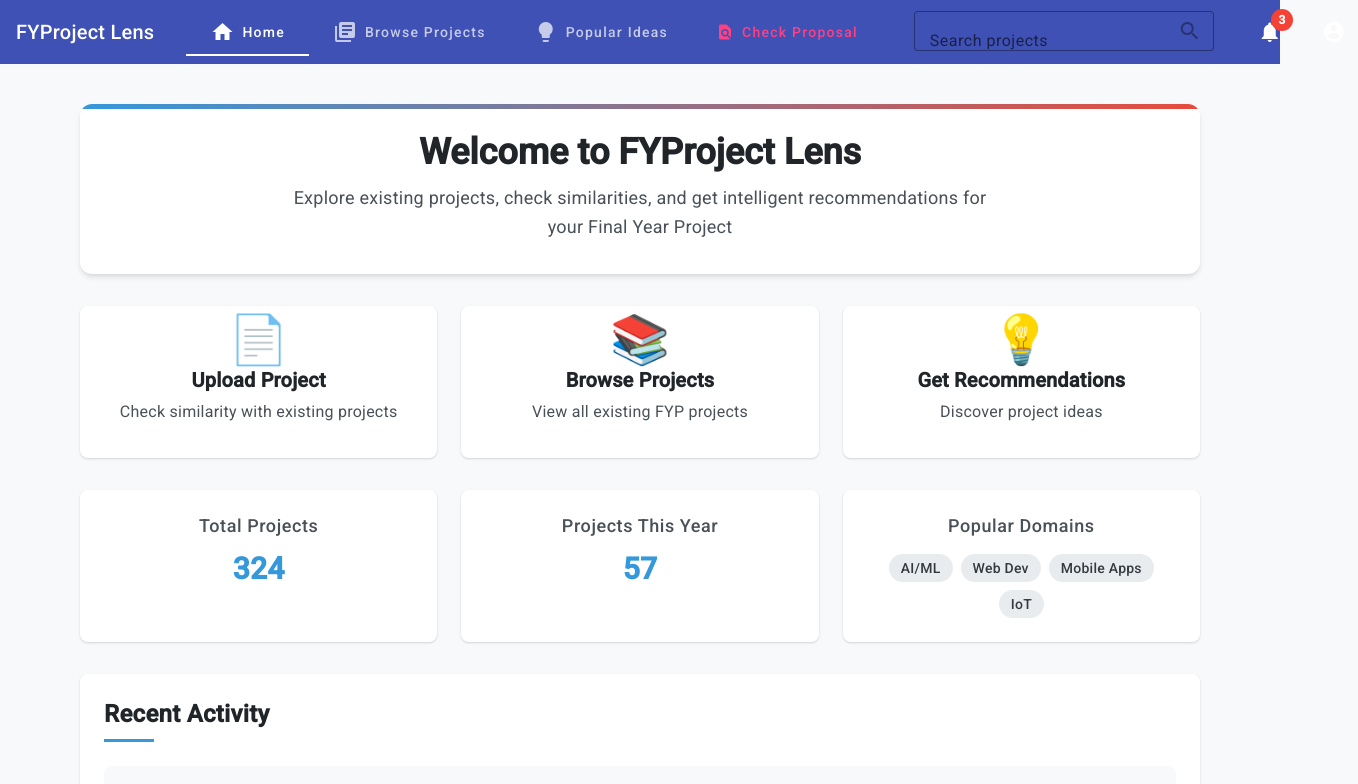
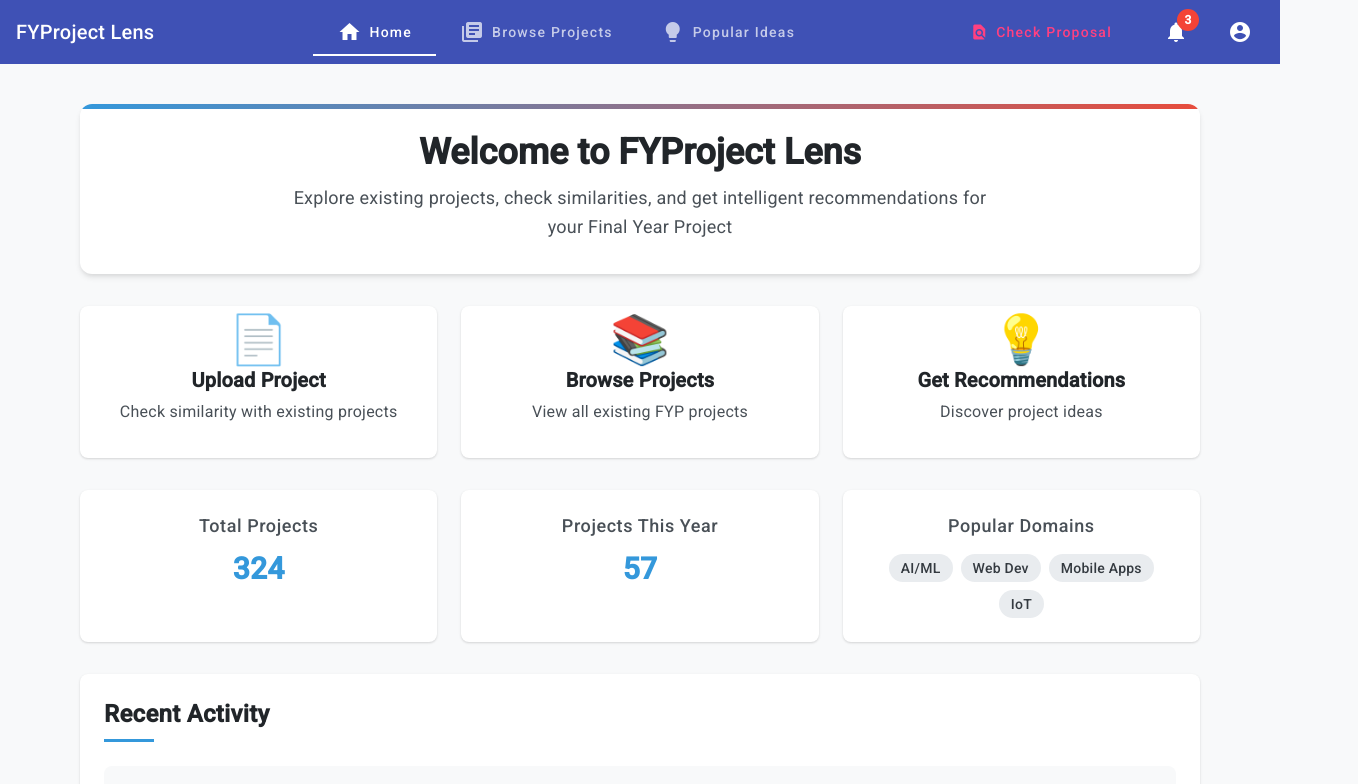
Before and after one commit to pascode47/fyproject-lens, an Angular app in the folder frontend/: page /home in a window 1280 px wide. Shown: the top 784 px of the page, 1358 px wide, since content can reach past the window. Built offline with nearby package versions, Linux system fonts and the light colour scheme.

Commit message:
vulnurabilities in the packages fix

```diff
--- a/frontend/src/app/shared/header/header.component.html
+++ b/frontend/src/app/shared/header/header.component.html
@@ -33,27 +33,7 @@
         <span>Check Proposal</span>
       </button>
 
-      <!-- Search Bar -->
-      <div class="search-container">
-        <mat-form-field appearance="outline">
-          <mat-label>Search projects</mat-label>
-          <input
-            matInput
-            [(ngModel)]="searchQuery"
-            placeholder="Search projects..."
-            (keyup.enter)="onSearch()"
-          >
-          <button
-            mat-icon-button
-            matSuffix
-            (click)="onSearch()"
-            [disabled]="!searchQuery.trim()"
-            aria-label="Search"
-          >
-            <mat-icon>search</mat-icon>
-          </button>
-        </mat-form-field>
-      </div>
+
 
       <!-- Notification Icon -->
       <button mat-icon-button class="action-button">
--- a/package.json
+++ b/package.json
@@ -26,7 +26,7 @@
     "jsonwebtoken": "^9.0.2",
     "mammoth": "^1.9.0",
     "mongoose": "^8.9.6",
-    "multer": "^1.4.5-lts.1",
+    "multer": "^1.4.5",
     "node-poppler": "^8.0.1",
     "openai": "^4.93.0",
     "pdf-parse": "^1.1.1",
```
Also changed, not shown: 2 other files (tests, documents, lock files or other folders).
